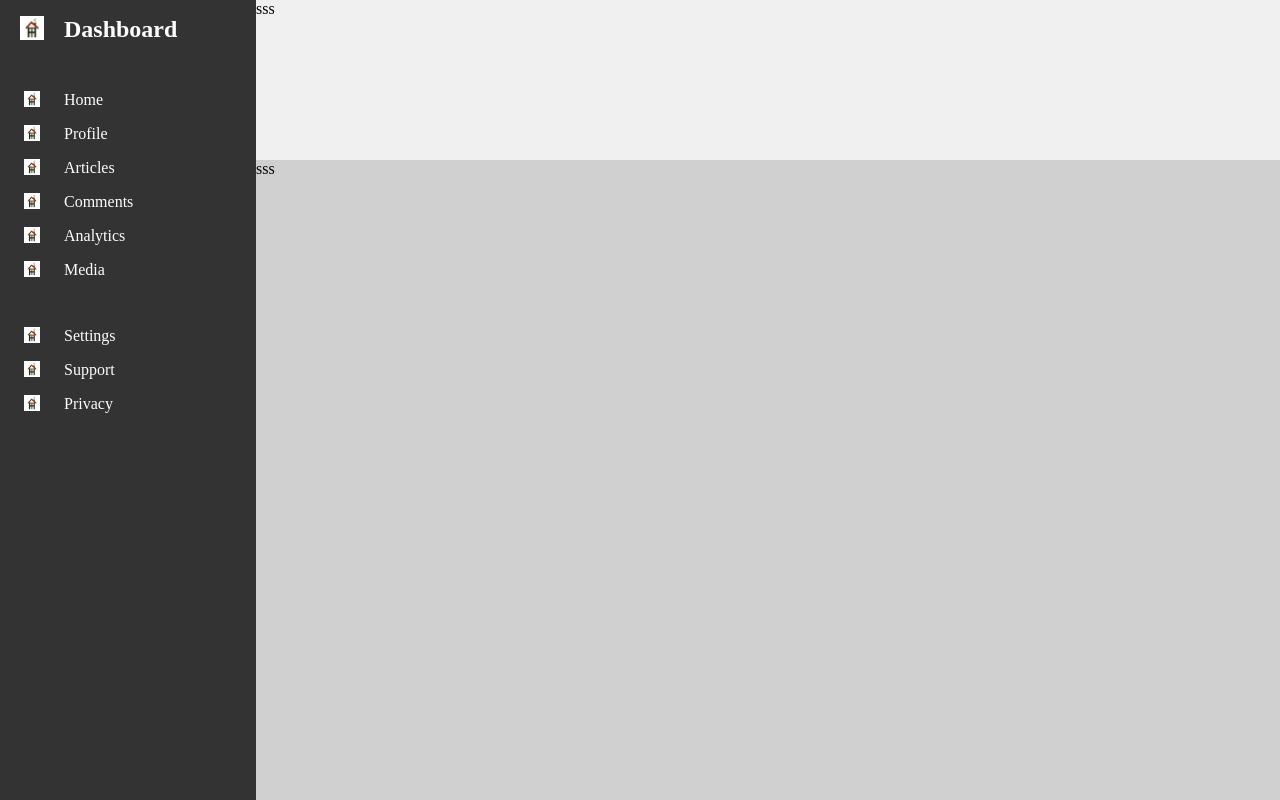
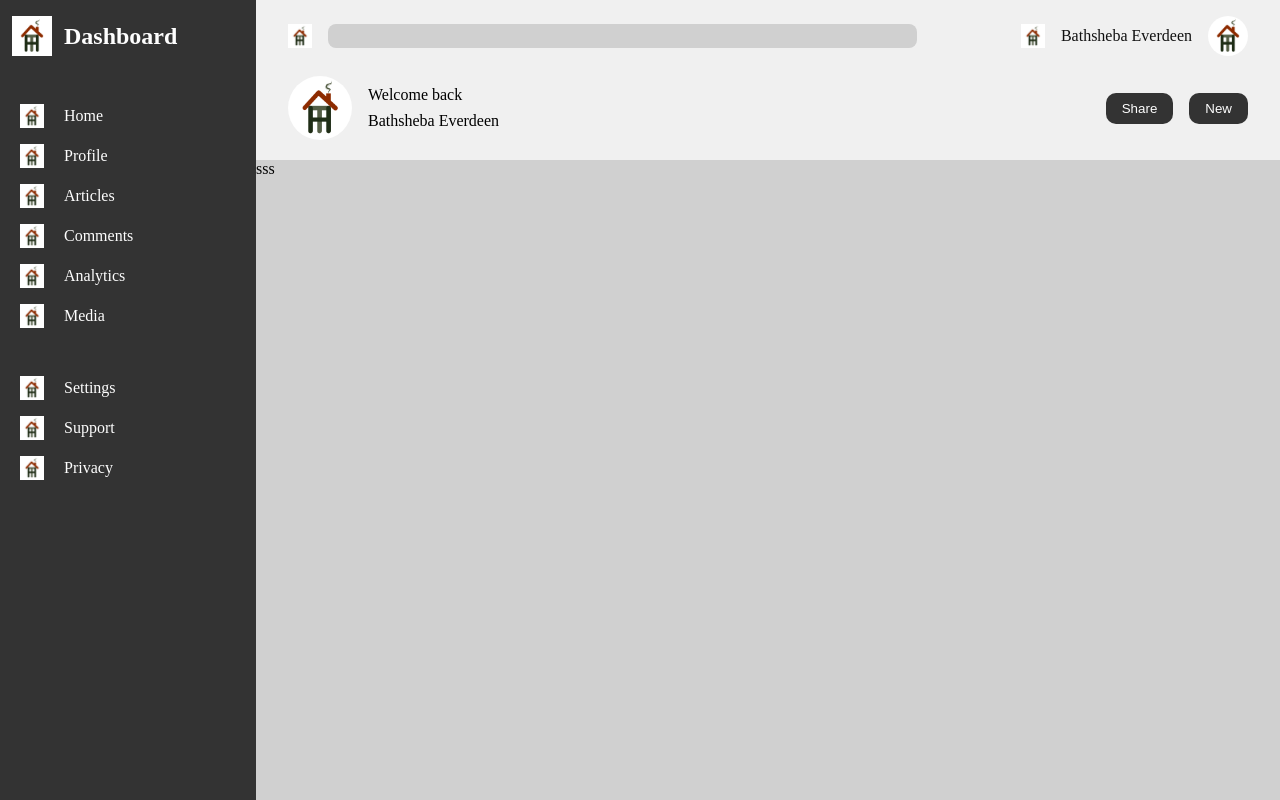
Before and after one commit to AmyGois/dashboard-project, a plain HTML site: page index.html in a window 1280 px wide. Drawn offline with Linux system fonts and the light colour scheme.

Commit message:
Build header layout, fix sidebar layout

```diff
--- a/index.html
+++ b/index.html
@@ -8,7 +8,32 @@
     <link rel="stylesheet" href="./styles.css">
 </head>
 <body>
-    <header>sss</header>
+    <header>
+        <div class="header-searchbar">
+
+            <label for="top-searchbar">
+                <img src="./media/lth-logo.png" alt="search" class="header-icon">
+            </label>
+            <input type="search" id="top-searchbar">
+        </div>
+
+        <div class="header-userid">
+            <img src="./media/lth-logo.png" alt="notifications bell" class="header-icon">
+            <a href="#">Bathsheba Everdeen</a>
+            <img src="./media/lth-logo.png" alt="user profile picture" class="header-userid-profileimg">
+        </div>
+
+        <div class="header-usergreeting">
+            <img src="./media/lth-logo.png" alt="user profile picture">
+            <p class="header-usergreeting-text">Welcome back</p>
+            <p class="header-usergreeting-username">Bathsheba Everdeen</p>
+        </div>
+
+        <div class="header-buttons">
+            <button>Share</button>
+            <button>New</button>
+        </div>
+    </header>
 
     <nav>
         <div class="dashboard-logo">
--- a/styles.css
+++ b/styles.css
@@ -23,7 +23,7 @@ body {
     margin: 0;
     display: grid;
     grid-template-columns: 1fr 4fr;
-    grid-template-rows: minmax(100px, 20vh);
+    grid-template-rows: minmax(150px, 20vh);
     min-height: 100vh;
 }
 
@@ -34,6 +34,100 @@ body {
 
 header {
     background-color: var(--secondary-background-color);
+    padding: 1rem 2rem;
+    display: grid;
+    grid-template-columns: minmax(150px, 2fr) minmax(150px, 1fr);
+    grid-template-rows: 1fr 2fr;
+    gap: 1rem;
+}
+
+.header-icon {
+    max-width: 1.5rem;
+}
+
+.header-searchbar {
+    display: grid;
+    grid-template-columns: auto 1fr;
+    align-items: center;
+    gap: 1rem;
+}
+
+.header-searchbar label {
+    display: flex;
+    align-items: center;
+}
+
+.header-searchbar input {
+    height: 1.5rem;
+    background-color: var(--main-background-color);
+    border-radius: 8px;
+    border: none;
+}
+
+.header-userid {
+    display: flex;
+    justify-content: flex-end;
+    align-items: center;
+    gap: 1rem;
+}
+
+.header-userid a {
+    text-decoration: none;
+    color: var(--dark-letter-color);
+    text-align: end;
+}
+
+.header-userid-profileimg {
+    max-width: 2.5rem;
+    border-radius: 100%;
+}
+
+.header-usergreeting {
+    display: grid;
+    grid-template-columns: auto auto;
+    grid-template-rows: 1fr 1fr;
+    justify-content: start;
+    align-items: center;
+    gap: 0.5rem 1rem;
+}
+
+.header-usergreeting img {
+    grid-row: 1 / 3;
+    max-width: 4rem;
+    border-radius: 100%;
+}
+
+.header-usergreeting p {
+    margin: 0;
+}
+
+.header-usergreeting-text {
+    align-self: end;
+}
+
+.header-usergreeting-username {
+    align-self: start;
+}
+
+.header-buttons {
+    display: flex;
+    justify-content: flex-end;
+    align-items: center;
+    gap: 1rem;
+}
+
+.header-buttons button {
+    background-color: var(--main-color);
+    color: var(--light-letter-color);
+    border: none;
+    border-radius: 10px;
+    padding: 0.5rem 1rem;
+}
+
+.header-buttons button:hover {
+    background-color: var(--main-background-color);
+    color: var(--dark-letter-color);
+    border: 1px solid var(--main-color);
 }
 
 /* ************************************************************
@@ -60,11 +154,12 @@ nav h1, nav ul {
 nav li {
     display: grid;
     grid-template-columns: 2rem auto;
+    align-items: center;
     gap: 1rem;
 }
 
 .dashboard-logo img {
-    max-width: 1.5rem;
+    max-width: 2.5rem;
     justify-self: center;
 }
 
@@ -77,7 +172,7 @@ nav ul {
 }
 
 nav ul img {
-    max-width: 1rem;
+    max-width: 1.5rem;
     justify-self: center;
 }
 
```
